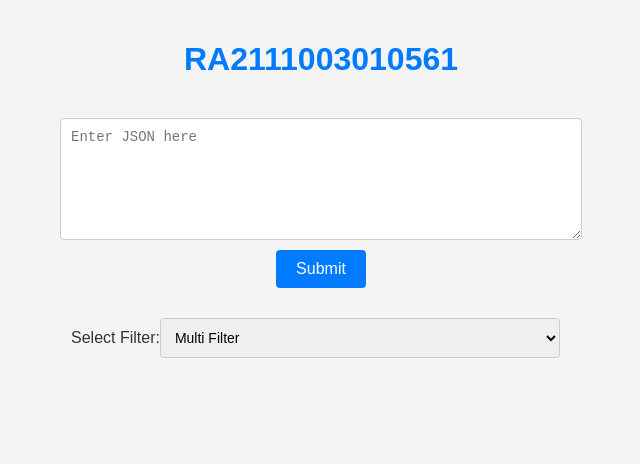
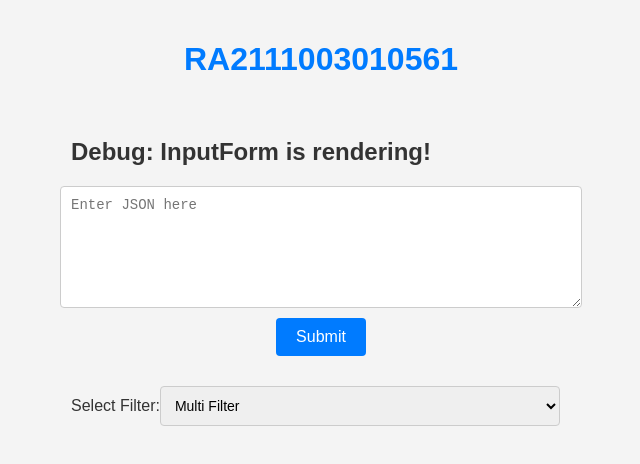
Before and after one commit to NalinDotJs/bfhl, a React (Vite) app in the folder frontend/: page / in a window 1280 px wide. Shown: the top 464 px of the page, without its empty margins (319-959 px from the left). Built offline with nearby package versions, Linux system fonts and the light colour scheme; the HTML template or start-up script is replaced by a standard one.

Commit message:
InputForm.jsx

```diff
--- a/frontend/src/components/InputForm.jsx
+++ b/frontend/src/components/InputForm.jsx
@@ -58,6 +58,7 @@ const InputForm = () => {
 
     return (
         <div style={styles.container}>
+            <h2>Debug: InputForm is rendering!</h2>
             <form onSubmit={handleSubmit}>
                 <textarea
                     style={error ? { ...styles.textarea, ...styles.errorTextarea } : styles.textarea}
```
